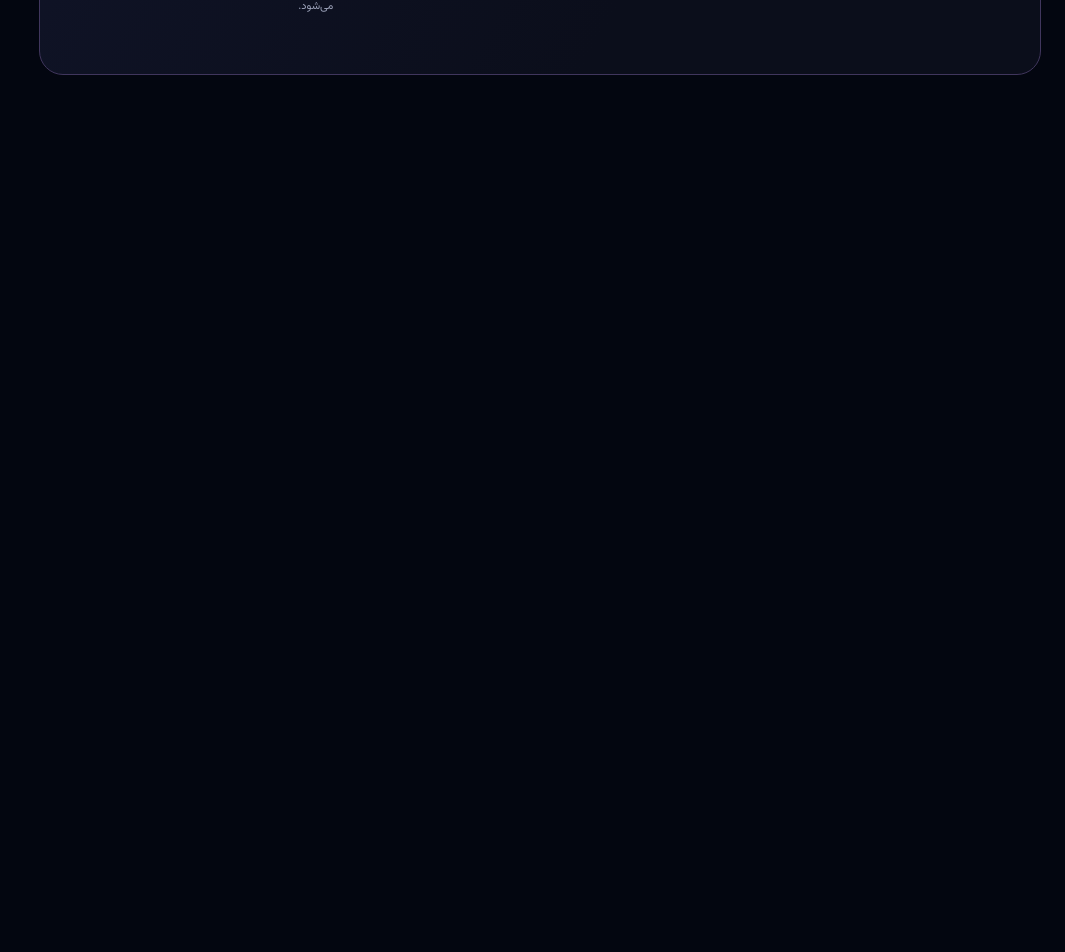
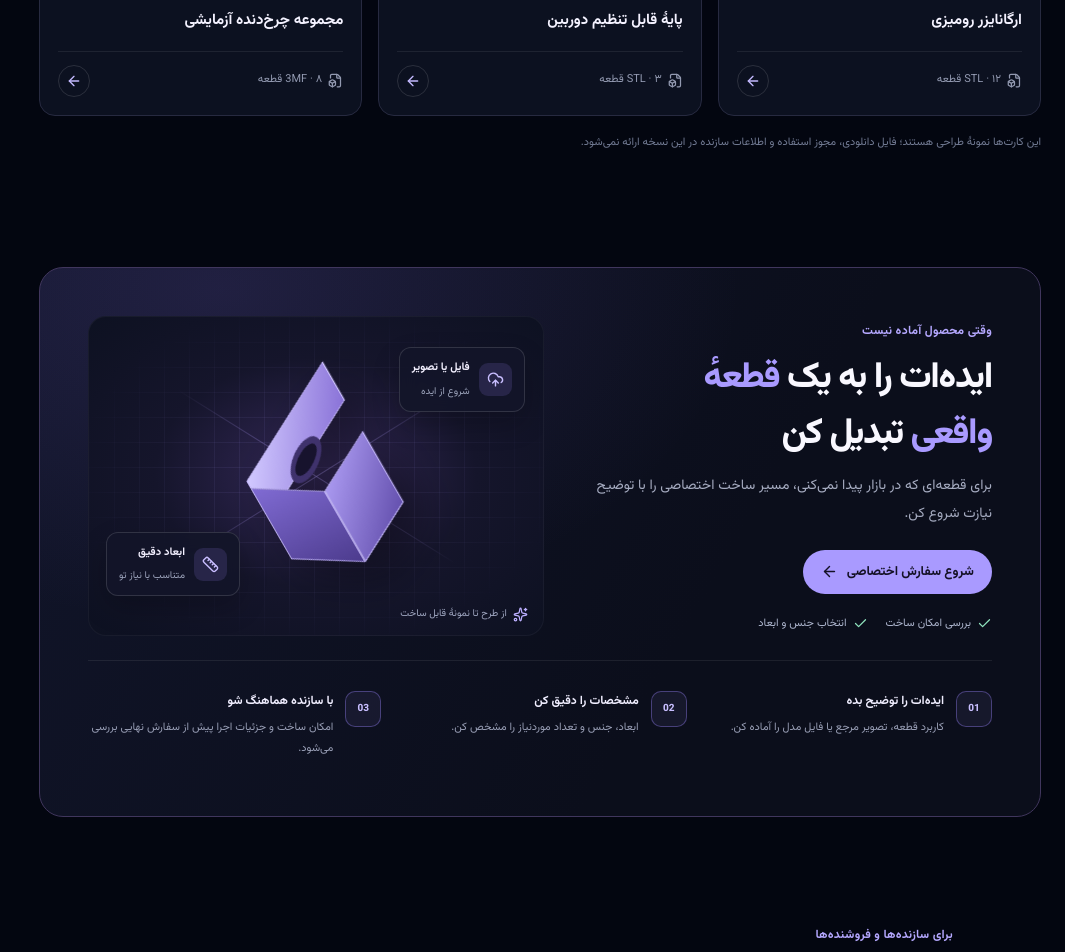
Before and after one commit to ParisaAtaee2000/web-projects, a React (Vite) app in the folder 3d-marketplace/: page / in a window 1280 px wide. Shown: the part 2720-3672 px from the top of the page, without its empty margins (215-1280 px from the left). Before the commit the page ends 2883 px from the top, so only its background shows below. Built offline with nearby package versions, Linux system fonts and the light colour scheme.

Commit message:
Complete Makerā homepage with frontend-only sections

```diff
--- a/3d-marketplace/src/pages/home/HomePage.tsx
+++ b/3d-marketplace/src/pages/home/HomePage.tsx
@@ -3,6 +3,8 @@ import { CategorySection } from "../../components/categories/CategorySection";
 import { FeaturedProductsSection } from "../../components/home/FeaturedProductsSection";
 import { MakerSpotlightSection } from "../../components/home/MakerSpotlightSection";
 import { CustomOrderSection } from "../../components/home/CustomOrderSection";
+import { ModelFilesSection } from "../../components/home/ModelFilesSection";
+import { SellerRecruitmentSection } from "../../components/home/SellerRecruitmentSection";
 import "../../components/home/home-sections.css";
 import "./home.css";
 
@@ -13,7 +15,9 @@ export function HomePage() {
       <CategorySection />
       <FeaturedProductsSection />
       <MakerSpotlightSection />
+      <ModelFilesSection />
       <CustomOrderSection />
+      <SellerRecruitmentSection />
     </main>
   );
 }
```
